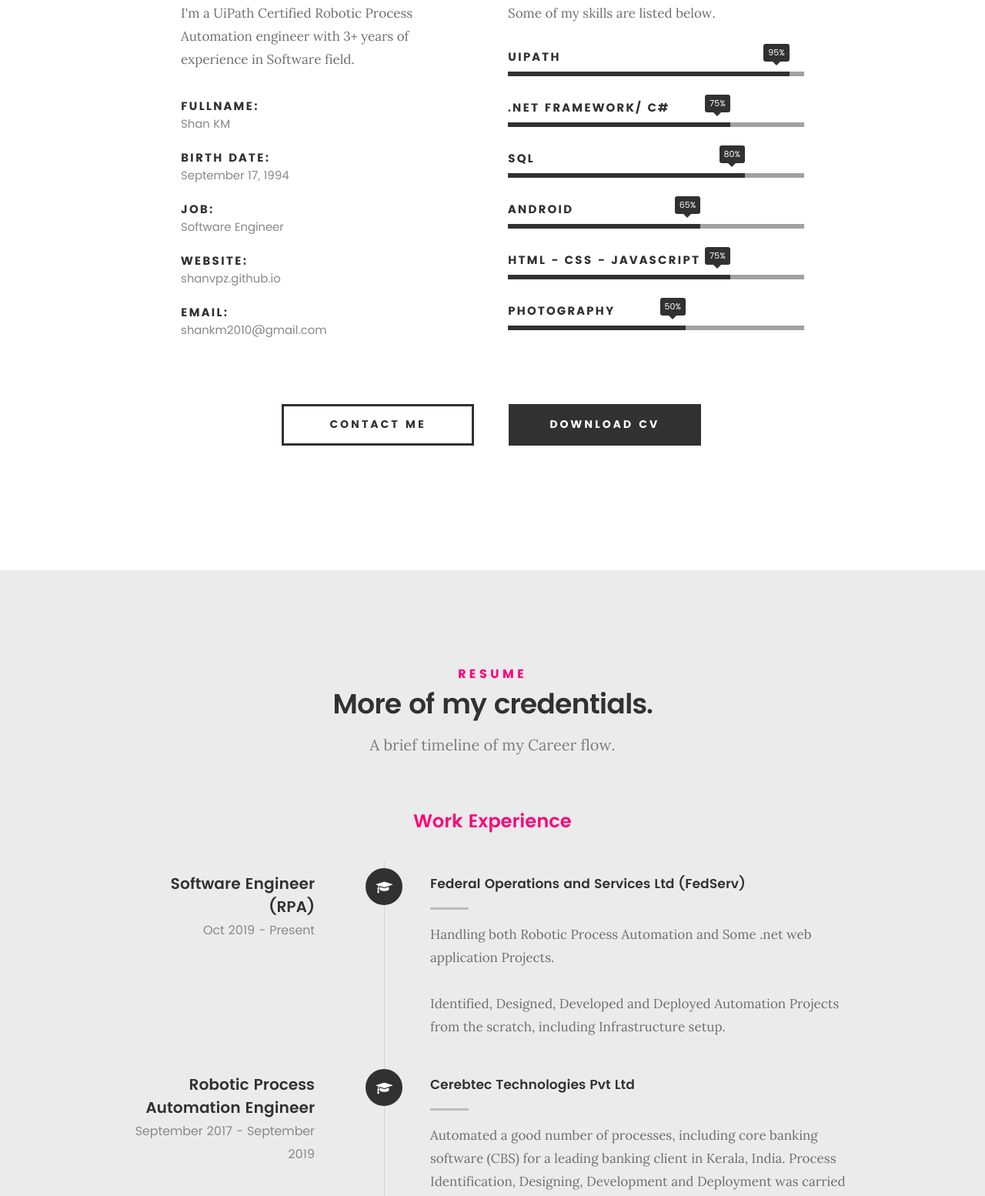
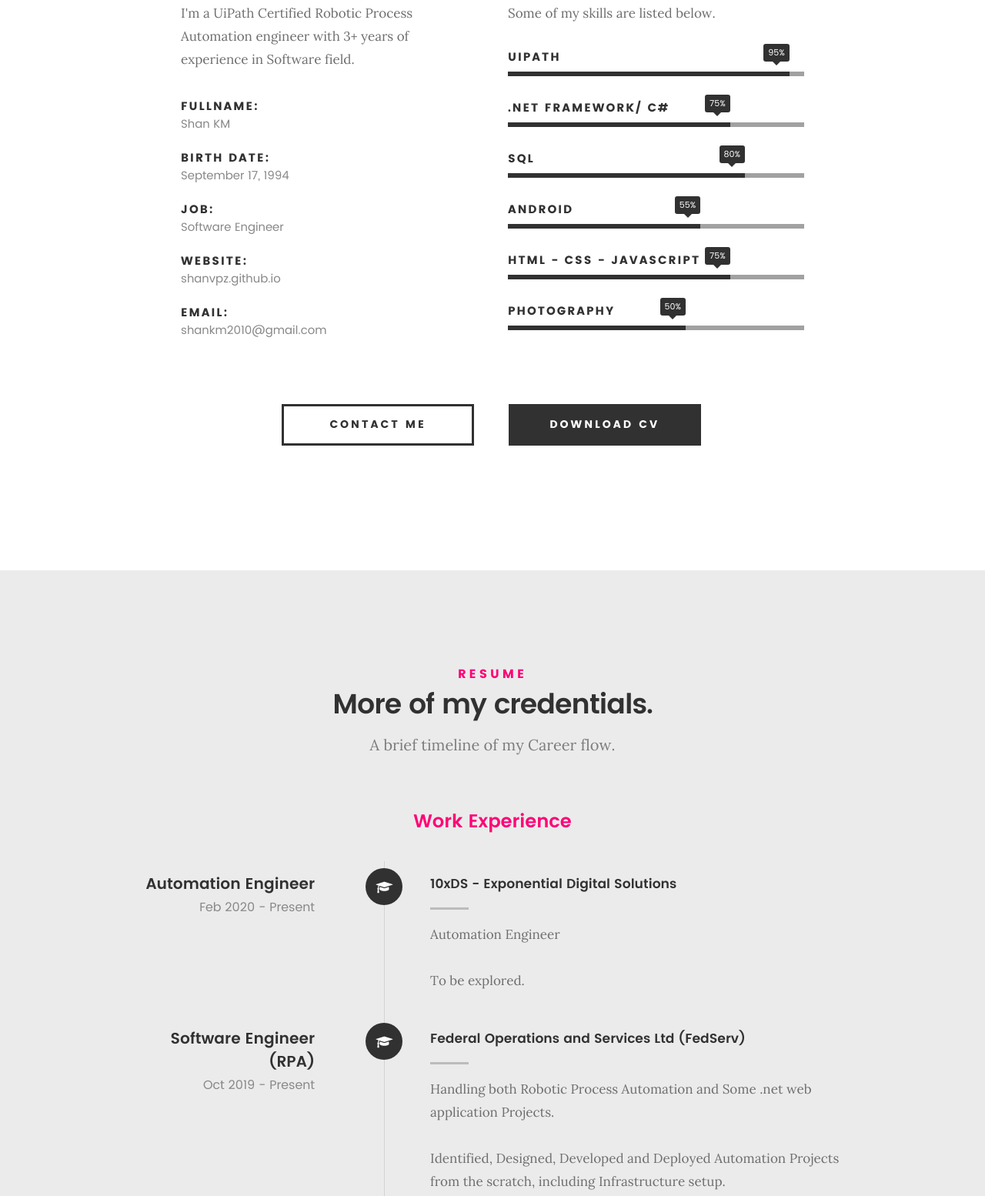
Before and after one commit to shanvpz/shanvpz.github.io, a plain HTML site: page index.html in a window 1280 px wide. Shown: the part 1214-2768 px from the top of the page at 77% size. Drawn offline with Linux system fonts and the light colour scheme.

Commit message:
Updated 10xds job

```diff
--- a/index.html
+++ b/index.html
@@ -172,7 +172,7 @@
 				   	<strong>SQL</strong>
 				   </li>
 				   <li>
-				   	<div class="progress percent65"><span>65%</span></div>
+				   	<div class="progress percent65"><span>55%</span></div>
 				   	<strong>Android</strong>
 				   </li>
 				   <li>
@@ -226,6 +226,25 @@
    		<div class="col-twelve">
 
    			<div class="timeline-wrap">
+
+				<div class="timeline-block">
+
+					<div class="timeline-ico">
+						<i class="fa fa-graduation-cap"></i>
+					</div>
+
+					<div class="timeline-header">
+						<h3>Automation Engineer</h3>
+						<p>Feb 2020 - Present</p>
+					</div>
+
+					<div class="timeline-content">
+						<h4>10xDS - Exponential Digital Solutions</h4>
+						<p>Automation Engineer</p>
+						<p>To be explored.</p>
+					</div>
+
+				</div> <!-- /timeline-block -->
 
    				<div class="timeline-block">
 
```
